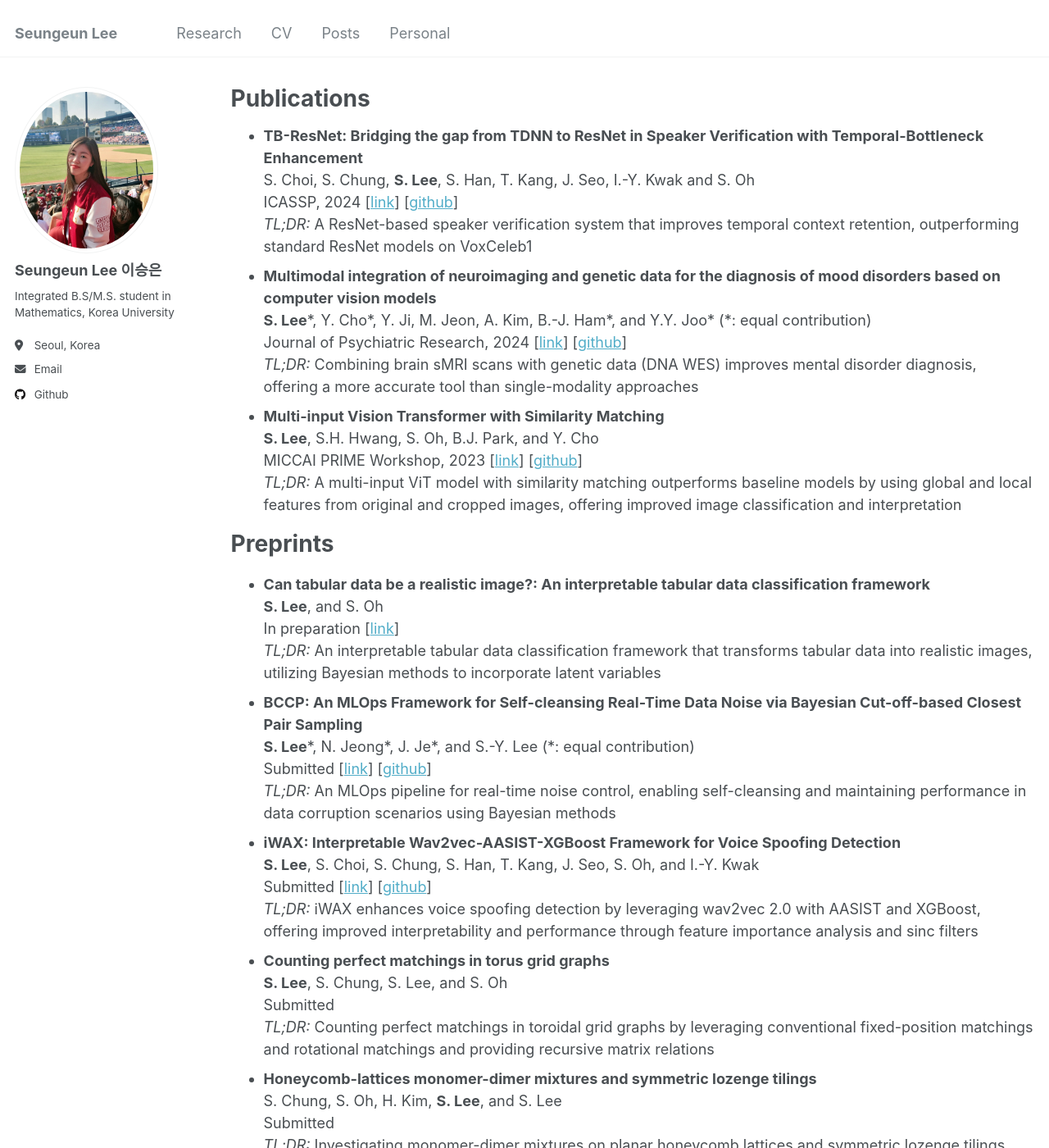
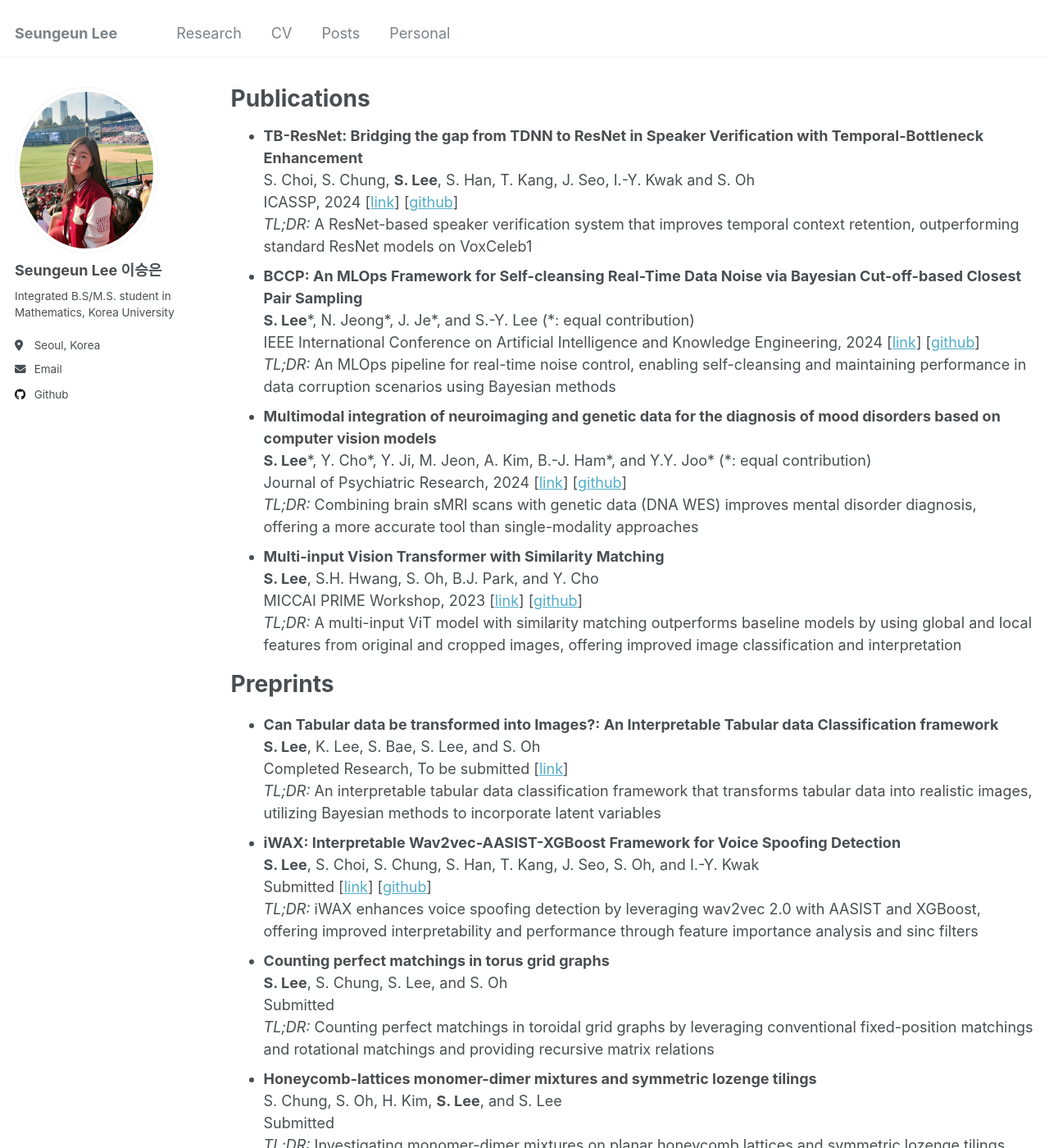
Before and after one commit to duneag2/duneag2.github.io, a Jekyll site: the page built from _pages/publications.html, in a window 1280 px wide and 1400 px high. Shown: the whole window at 82% size. Built offline with Jekyll 4.4.1, drawn with Linux system fonts in a browser that asks for light colours.

Commit message:
Update publications.html

```diff
--- a/_pages/publications.html
+++ b/_pages/publications.html
@@ -11,6 +11,12 @@ author_profile: true
     S. Choi, S. Chung, <strong>S. Lee</strong>, S. Han, T. Kang, J. Seo, I.-Y. Kwak and S. Oh <br>
     ICASSP, 2024 [<a href="https://doi.org/10.1109/ICASSP48485.2024.10448221">link</a>] [<a href="https://github.com/smfelixchoi/TB-ResNet-Official">github</a>] <br>
     <em>TL;DR:</em> A ResNet-based speaker verification system that improves temporal context retention, outperforming standard ResNet models on VoxCeleb1 <br>
+  </li>
+  <li>
+    <strong>BCCP: An MLOps Framework for Self-cleansing Real-Time Data Noise via Bayesian Cut-off-based Closest Pair Sampling</strong> <br>
+    <strong>S. Lee</strong>*, N. Jeong*, J. Je*, and S.-Y. Lee (*: equal contribution) <br>
+    IEEE International Conference on Artificial Intelligence and Knowledge Engineering, 2024 [<a href="https://drive.google.com/file/d/1vjsa8_J5kCgzCl9_t2cJe9qoAKbyCEO9/view?usp=sharing">link</a>] [<a href="https://github.com/duneag2/bccp-mlops">github</a>] <br>
+    <em>TL;DR:</em> An MLOps pipeline for real-time noise control, enabling self-cleansing and maintaining performance in data corruption scenarios using Bayesian methods<br>
   </li>
   <li>
     <strong>Multimodal integration of neuroimaging and genetic data for the diagnosis of mood disorders based on computer vision models</strong> <br>
@@ -30,16 +36,10 @@ author_profile: true
 
 <ul>
   <li>
-    <strong>Can tabular data be a realistic image?: An interpretable tabular data classification framework</strong> <br>
-    <strong>S. Lee</strong>, and S. Oh <br>
-    In preparation [<a href="https://drive.google.com/file/d/1ZzIx2gUGPoWy8-lXPiDz2DnBsWADgVog/view?usp=sharing">link</a>] <br>
+    <strong>Can Tabular data be transformed into Images?: An Interpretable Tabular data Classification framework</strong> <br>
+    <strong>S. Lee</strong>, K. Lee, S. Bae, S. Lee, and S. Oh <br>
+    Completed Research, To be submitted [<a href="https://drive.google.com/file/d/1ZzIx2gUGPoWy8-lXPiDz2DnBsWADgVog/view?usp=sharing">link</a>] <br>
     <em>TL;DR:</em> An interpretable tabular data classification framework that transforms tabular data into realistic images, utilizing Bayesian methods to incorporate latent variables <br>
-  </li>
-  <li>
-    <strong>BCCP: An MLOps Framework for Self-cleansing Real-Time Data Noise via Bayesian Cut-off-based Closest Pair Sampling</strong> <br>
-    <strong>S. Lee</strong>*, N. Jeong*, J. Je*, and S.-Y. Lee (*: equal contribution) <br>
-    Submitted [<a href="https://drive.google.com/file/d/1vjsa8_J5kCgzCl9_t2cJe9qoAKbyCEO9/view?usp=sharing">link</a>] [<a href="https://github.com/duneag2/bccp-mlops">github</a>] <br>
-    <em>TL;DR:</em> An MLOps pipeline for real-time noise control, enabling self-cleansing and maintaining performance in data corruption scenarios using Bayesian methods<br>
   </li>
   <li>
     <strong>iWAX: Interpretable Wav2vec-AASIST-XGBoost Framework for Voice Spoofing Detection</strong> <br>
```
